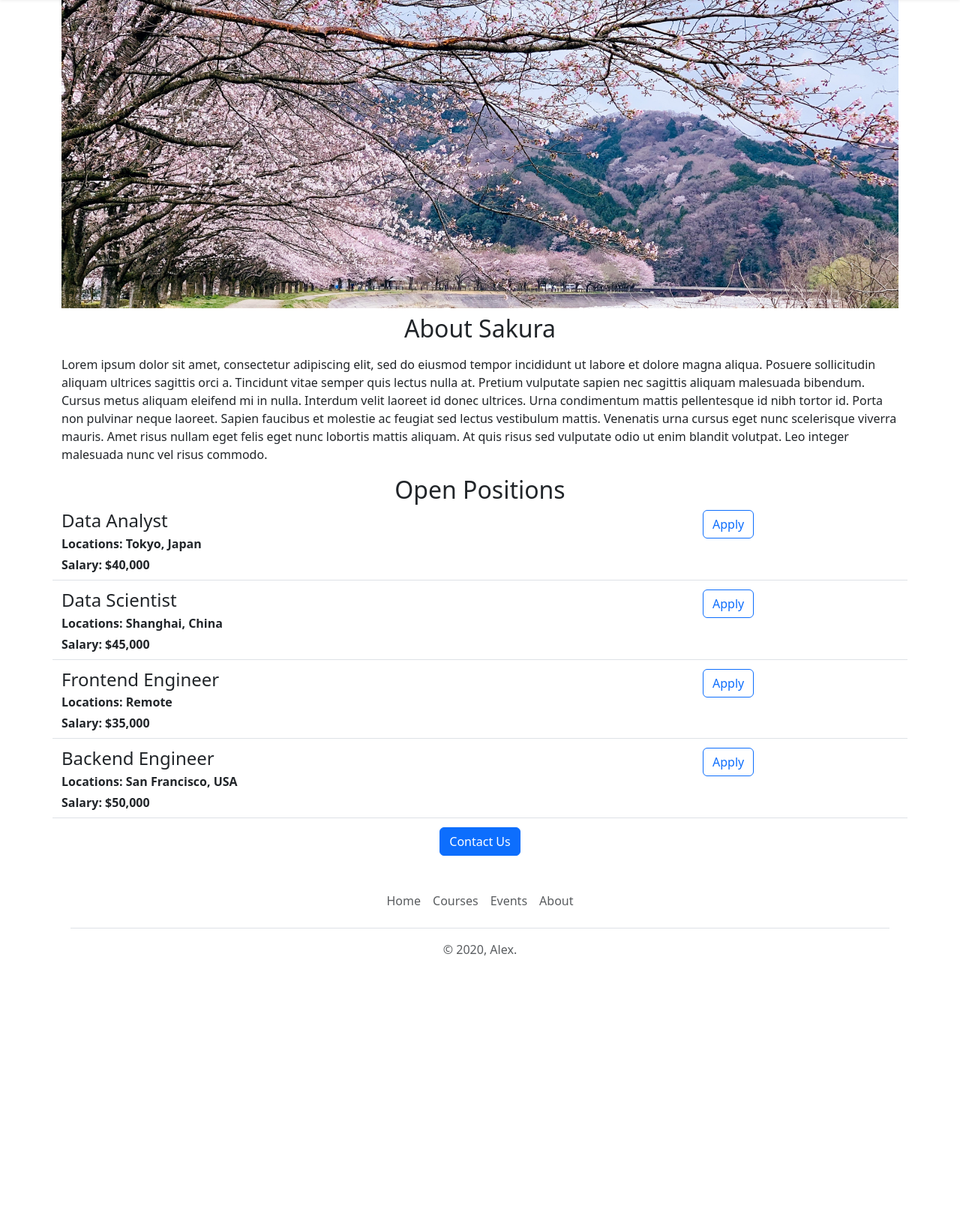
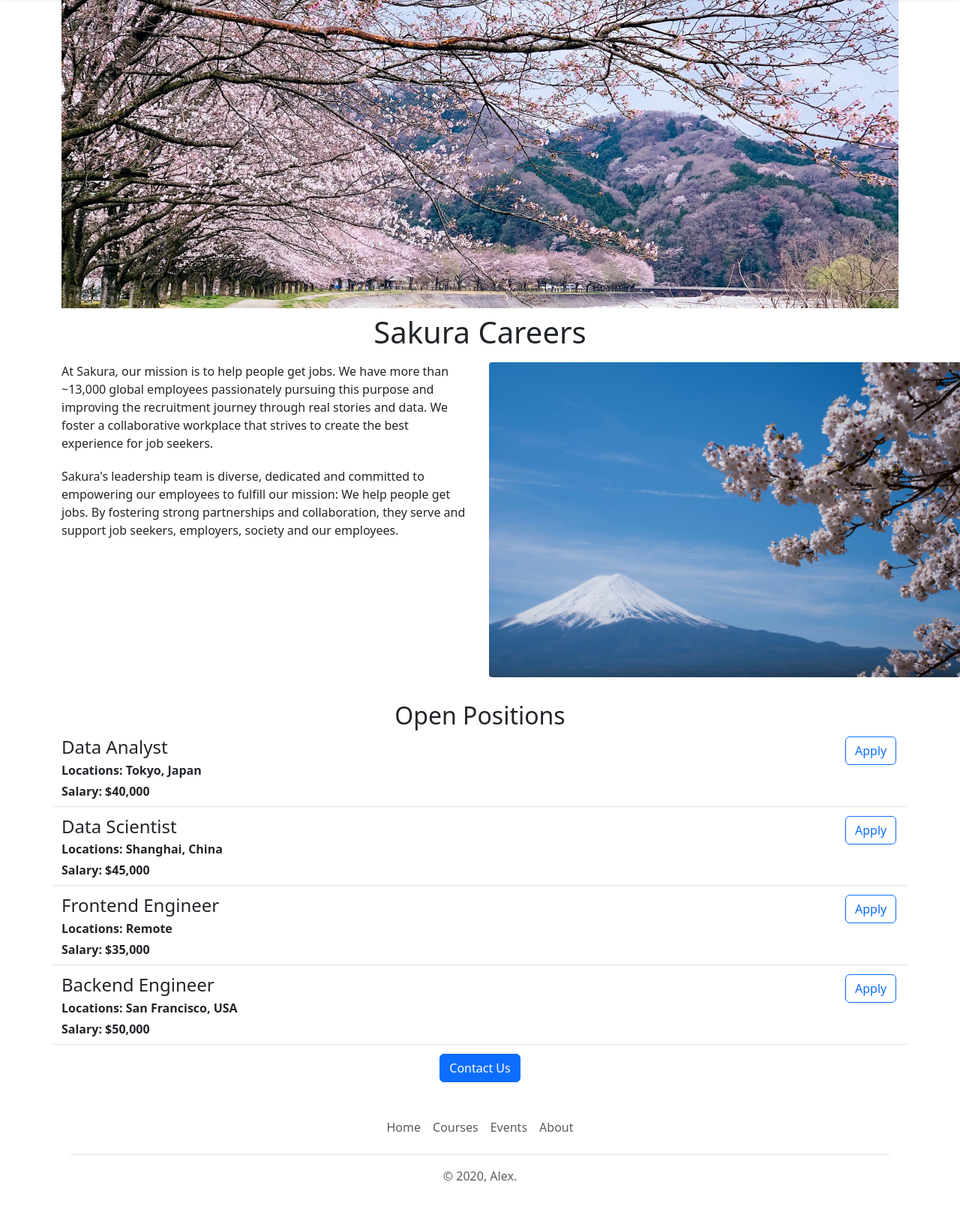
Before and after one commit to AlexNatsume/carrers-website, a Flask app: page / in a window 1280 px wide. Shown: the part 57-1693 px from the top of the page at 75% size. Before the commit the page ends 1331 px from the top, so only its background shows below. Run offline with Flask 3, Linux system fonts and the light colour scheme.

Commit message:
a little change

```diff
--- a/templates/home.html
+++ b/templates/home.html
@@ -20,30 +20,33 @@
         </script>
         {% include 'nav.html' %}
         <div class="container">
-            <!-- <h1 class="text-center mt-2 mb-3">Sakura Careers</h1> -->
-            <img class="img-fluid" src="/static/banner.jpg" width="1200" height="450">
-            <h2 class="text-center mt-2 mb-3">About Sakura</h2>
-            <p>
-                Lorem ipsum dolor sit amet, consectetur adipiscing elit, sed do
-                eiusmod tempor incididunt ut labore et dolore
-                magna aliqua. Posuere sollicitudin aliquam ultrices sagittis
-                orci a.
-                Tincidunt vitae semper quis lectus nulla
-                at. Pretium vulputate sapien nec sagittis aliquam malesuada
-                bibendum. Cursus metus aliquam eleifend mi in nulla.
-                Interdum velit laoreet id donec ultrices. Urna condimentum
-                mattis
-                pellentesque id nibh tortor id. Porta non
-                pulvinar neque laoreet. Sapien faucibus et molestie ac feugiat
-                sed
-                lectus vestibulum mattis. Venenatis urna
-                cursus eget nunc scelerisque viverra mauris. Amet risus nullam
-                eget
-                felis eget nunc lobortis mattis aliquam. At
-                quis risus sed vulputate odio ut enim blandit volutpat. Leo
-                integer
-                malesuada nunc vel risus commodo.
-            </p>
+            <img class="img-fluid" style="width: 100%; object-fit: cover;"
+                src="/static/banner.jpg" width="1200"
+                height="450">
+            <h1 class="text-center mt-2 mb-3">Sakura Careers</h1>
+            <div class="row" style="margin-bottom:32px">
+                <div class="col-md-6">
+                    <p style="margin-bottom: 20px;">
+                        At Sakura, our mission is to help people get jobs. We
+                        have more than ~13,000 global employees passionately
+                        pursuing this purpose and improving the recruitment
+                        journey through real stories and data. We foster a
+                        collaborative workplace that strives to create the best
+                        experience for job seekers.
+                    </p>
+                    <p>
+                        Sakura's leadership team is diverse, dedicated and
+                        committed to empowering our employees to fulfill our
+                        mission: We help people get jobs. By fostering strong
+                        partnerships and collaboration, they serve and support
+                        job seekers, employers, society and our employees.
+                    </p>
+                </div>
+                <div class="d-none d-md-block col-md-6">
+                    <img src="/static/fuji_sakura.jpg"
+                        style="height:420px;border-radius:4px;">
+                </div>
+            </div>
             <h2 class="text-center">Open Positions</h2>
             <div>
                 {% include 'jobItems.html' %}
@@ -51,7 +54,6 @@
         </div>
         <div class="container text-center">
             <button class="btn btn-primary bln-lg">Contact Us</button>
-            <!-- <p class="mt-4">Copyright 2024, Alex</p> -->
             {% include 'footer.html' %}
         </div>
     </body>
--- a/templates/jobItems.html
+++ b/templates/jobItems.html
@@ -1,7 +1,7 @@
 
 {% for job in jobs %}
 <div class="border-bottom row" style="margin-bottom: 12px;padding-bottom: 8px;">
-    <div class="col-9">
+    <div class="col-11">
         <h4 style="margin-bottom: 4px;">
             {{ job['title'] }}
         </h4>
@@ -15,7 +15,7 @@
         </div>
         {% endif %}
     </div>
-    <div class="col-3">
+    <div class="col-1">
         <button type="button" class="btn btn-outline-primary">Apply</button>
     </div>
 </div>
```
Also changed, not shown: static/fuji_sakura.jpg (added).
